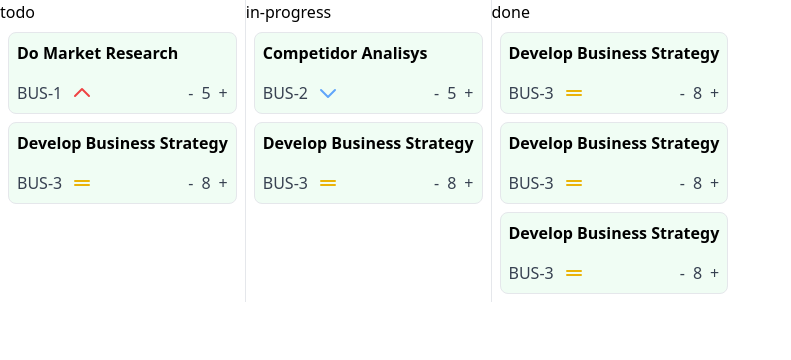
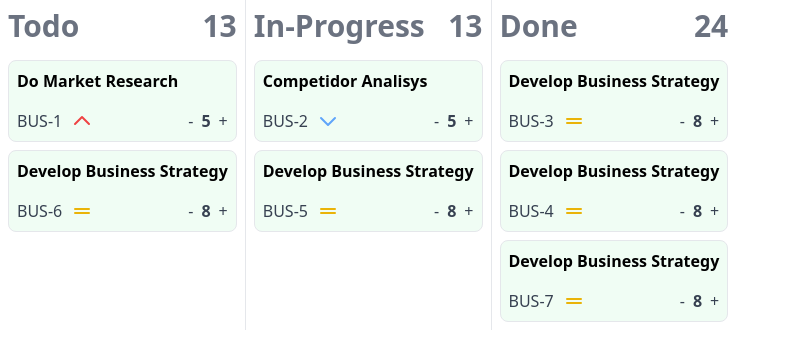
Before and after one commit to thiagoborba/react-into-kanban, a React (Vite) app: page / in a window 1280 px wide. Shown: the top 360 px of the page, without its empty margins (0-791 px from the left). Built offline with nearby package versions, Linux system fonts and the light colour scheme.

Commit message:
feat: update task points

```diff
--- a/src/App.tsx
+++ b/src/App.tsx
@@ -1,7 +1,11 @@
+import { useState } from 'react';
 import { TaskCard } from './Components';
-import { tasks, statuses } from './Constants';
+import { tasks as initialTasks, statuses } from './Constants';
+import { Task } from './Types';
 
 function App() {
+  const [tasks, setTasks] = useState<Task[]>(initialTasks);
+
   const columns = statuses.map((status) => {
     const tasksInColumn = tasks.filter((task) => task.status === status);
     return {
@@ -10,13 +14,27 @@ function App() {
     };
   });
 
+  function updateTaskPoints(task: Task, points: number) {
+    console.log(task);
+    const updatedTasks = tasks.map((t) => {
+      return t.id === task.id ? { ...t, points } : t;
+    });
+    setTasks(updatedTasks);
+  }
+
   return (
     <div className="flex divide-x">
       {columns.map((column) => (
         <div>
-          <h1>{column.title}</h1>
+          <div className=" flex justify-between text-3xl p-2 font-bold text-gray-500 ">
+            <h2 className="capitalize">{column.title}</h2>
+            <div>
+              {column.tasks.reduce((acc, task) => acc + Number(task.points), 0)}
+            </div>
+          </div>
+
           {column.tasks.map((task) => (
-            <TaskCard {...task} />
+            <TaskCard task={task} updateTaskPoints={updateTaskPoints} />
           ))}
         </div>
       ))}
--- a/src/Components/TaskCard/index.tsx
+++ b/src/Components/TaskCard/index.tsx
@@ -1,4 +1,3 @@
-import { useState } from 'react';
 import { Task } from '../../Types';
 
 const lowPriorityIcon = (
@@ -57,13 +56,13 @@ const highPriorityIcon = (
 );
 
 export function TaskCard({
-  title,
-  id,
-  priority,
-  points: pointsProp = 0,
-}: Task) {
-  const [points, setPoints] = useState(pointsProp);
-
+  task,
+  updateTaskPoints,
+}: {
+  task: Task;
+  updateTaskPoints: (task: Task, points: number) => void;
+}) {
+  const { id, priority, title, points = 0 } = task;
   return (
     <div className="border rounded-lg px-2 m-2 bg-green-50">
       <div className="text-base font-semibold py-2">{title}</div>
@@ -77,9 +76,9 @@ export function TaskCard({
           {priority === 'low' && lowPriorityIcon}
         </div>
         <div className="flex gap-2 items-center">
-          <button onClick={() => setPoints((points) => points + 1)}>-</button>
-          {points}
-          <button onClick={() => setPoints((points) => points + 1)}>+</button>
+          <button onClick={() => updateTaskPoints(task, points - 1)}>-</button>
+          <div className="font-bold">{points}</div>
+          <button onClick={() => updateTaskPoints(task, points + 1)}>+</button>
         </div>
       </div>
     </div>
--- a/src/Constants/index.ts
+++ b/src/Constants/index.ts
@@ -24,21 +24,21 @@ export const tasks: Task[] = [
   },
   {
     title: 'Develop Business Strategy',
-    id: 'BUS-3',
+    id: 'BUS-4',
     points: 8,
     status: 'done',
     priority: 'medium',
   },
   {
     title: 'Develop Business Strategy',
-    id: 'BUS-3',
+    id: 'BUS-5',
     points: 8,
     status: 'in-progress',
     priority: 'medium',
   },
   {
     title: 'Develop Business Strategy',
-    id: 'BUS-3',
+    id: 'BUS-6',
     points: 8,
     status: 'todo',
     priority: 'medium',
@@ -46,7 +46,7 @@ export const tasks: Task[] = [
 
   {
     title: 'Develop Business Strategy',
-    id: 'BUS-3',
+    id: 'BUS-7',
     points: 8,
     status: 'done',
     priority: 'medium',
```
